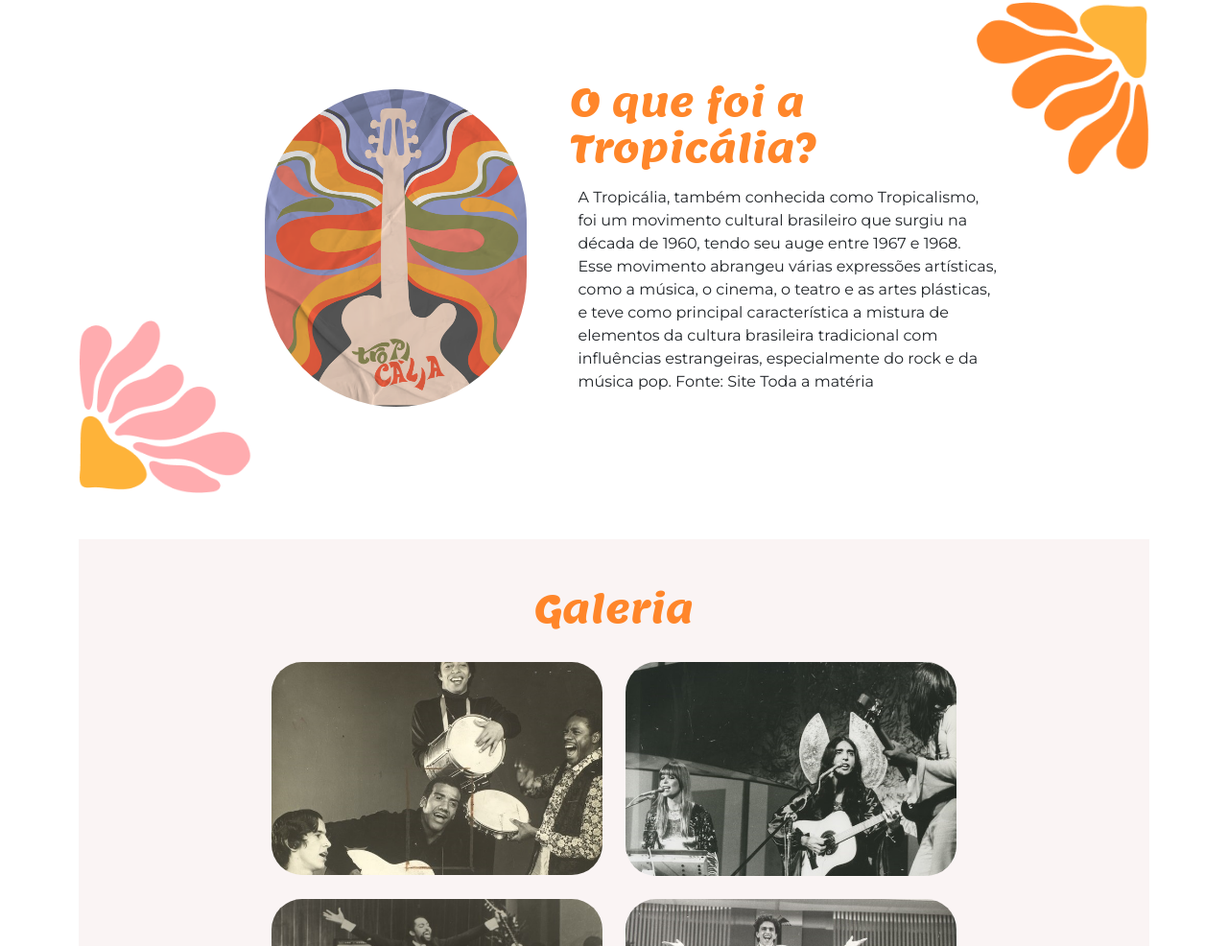
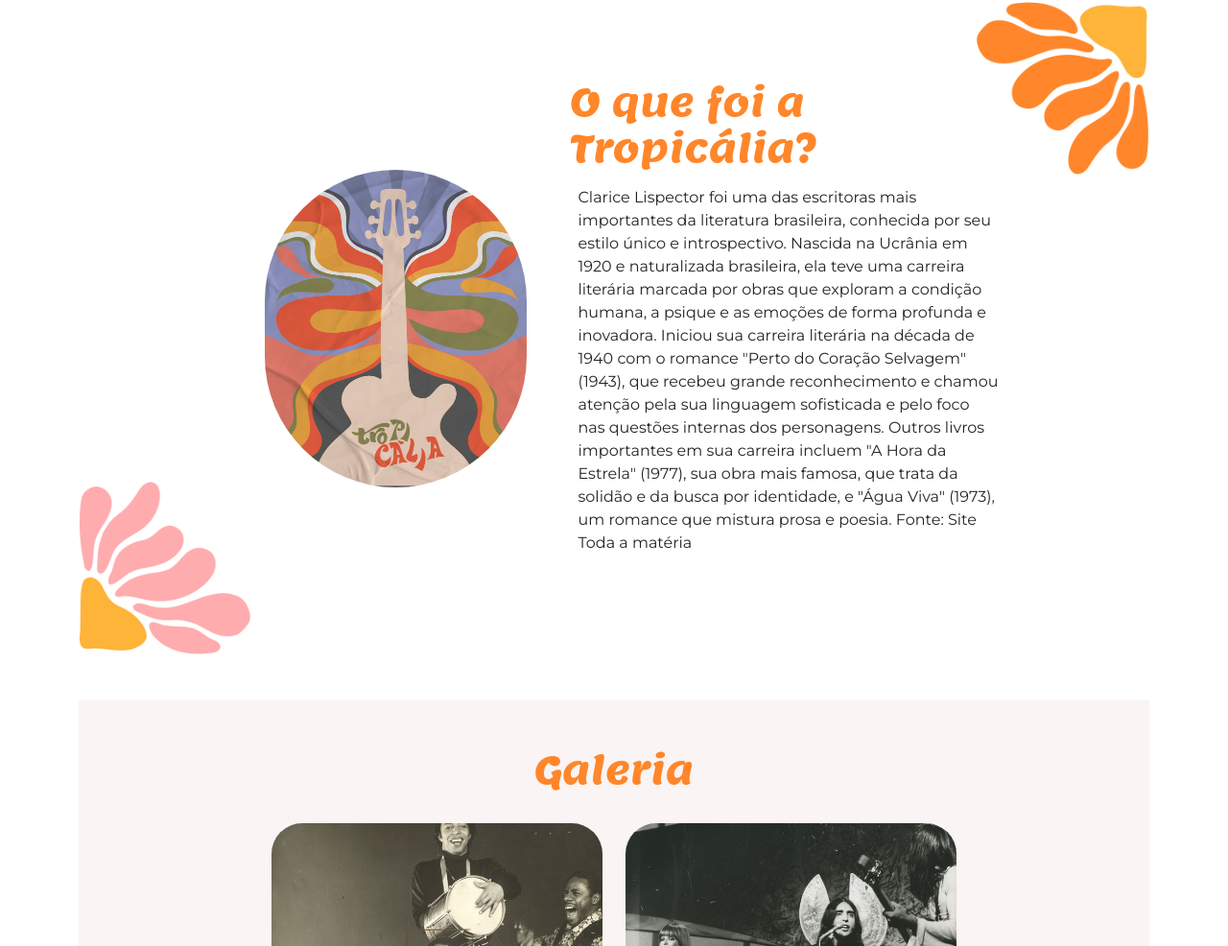
Before and after one commit to K3hvyuu/kevilyn2025, a plain HTML site: page index.html in a window 1280 px wide. Shown: the part 1007-1993 px from the top of the page at 96% size. Drawn offline with nearby package versions, Linux system fonts and the light colour scheme.

Commit message:
Update index.html

```diff
--- a/index.html
+++ b/index.html
@@ -58,11 +58,7 @@
                 </div>
                 <div class="col-5">
                     <h2>O que foi a Tropicália?</h2>
-                    <p class="p-2">A Tropicália, também conhecida como Tropicalismo, foi um movimento cultural
-                        brasileiro que surgiu na década de 1960, tendo seu auge entre 1967 e 1968. Esse movimento
-                        abrangeu várias expressões artísticas, como a música, o cinema, o teatro e as artes plásticas, e
-                        teve como principal característica a mistura de elementos da cultura brasileira tradicional com
-                        influências estrangeiras, especialmente do rock e da música pop. Fonte: Site Toda a matéria</p>
+                    <p class="p-2">Clarice Lispector foi uma das escritoras mais importantes da literatura brasileira, conhecida por seu estilo único e introspectivo. Nascida na Ucrânia em 1920 e naturalizada brasileira, ela teve uma carreira literária marcada por obras que exploram a condição humana, a psique e as emoções de forma profunda e inovadora. Iniciou sua carreira literária na década de 1940 com o romance "Perto do Coração Selvagem" (1943), que recebeu grande reconhecimento e chamou atenção pela sua linguagem sofisticada e pelo foco nas questões internas dos personagens. Outros livros importantes em sua carreira incluem "A Hora da Estrela" (1977), sua obra mais famosa, que trata da solidão e da busca por identidade, e "Água Viva" (1973), um romance que mistura prosa e poesia. Fonte: Site Toda a matéria</p>
                 </div>
             </div>
         </section>
```
